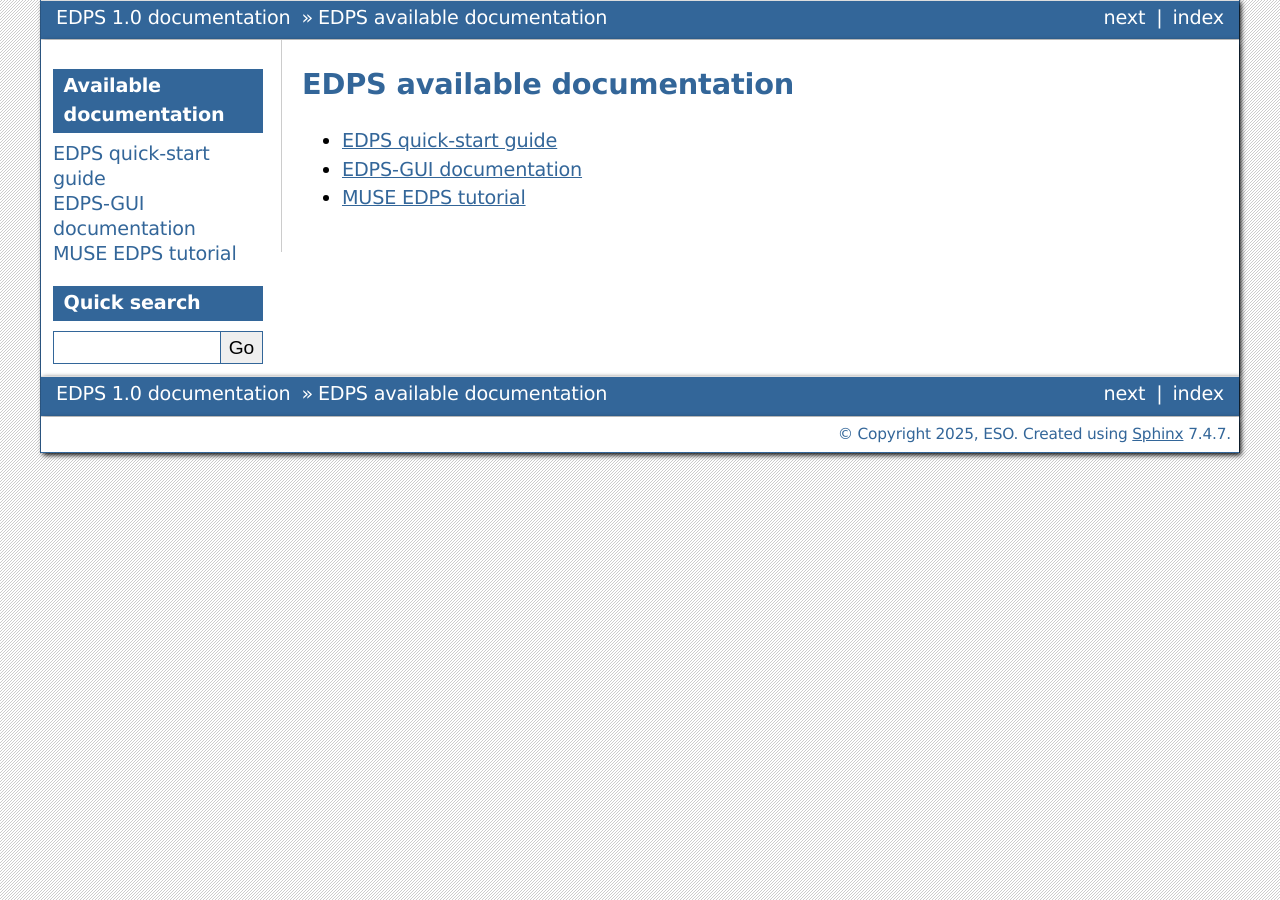
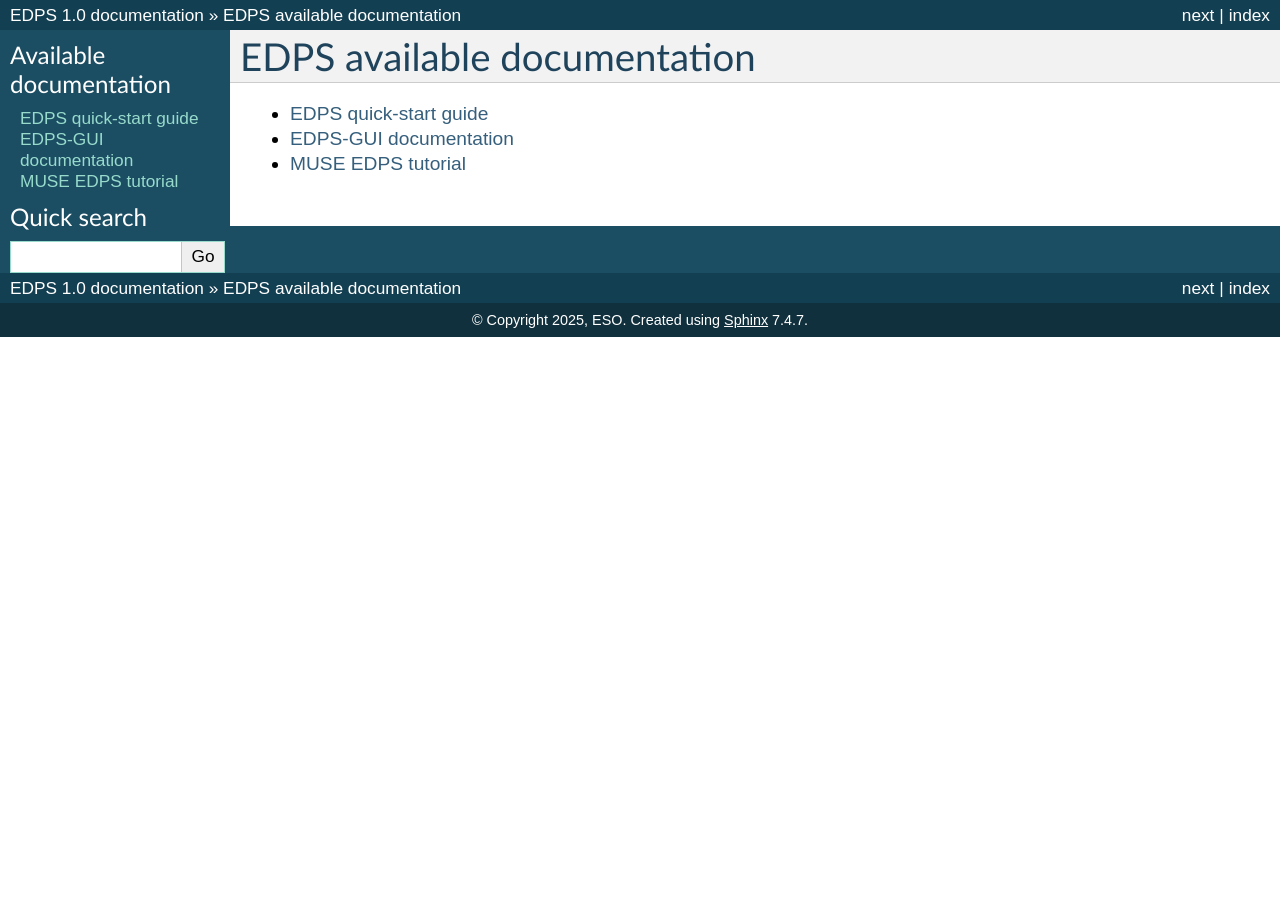
Before and after one commit to lcoccato/edps-docs, a Sphinx documentation site: the page built from source/index.rst, in a window 1280 px wide. Built offline with Sphinx 7.4.7, drawn with Linux system fonts in a browser that asks for light colours.

Commit message:
change style and sidebar depth

```diff
--- a/source/_templates/globaltoc.html
+++ b/source/_templates/globaltoc.html
@@ -1,3 +1,3 @@
 {# Sphinx sidebar template: global table of contents. #}
 <h3><a href="{{ pathto(root_doc)|e }}">{{ _('Available documentation') }}</a></h3>
-{{ toctree(includehidden=theme_globaltoc_includehidden, collapse=theme_globaltoc_collapse, maxdepth=theme_globaltoc_maxdepth) }}
+{{ toctree(includehidden=theme_globaltoc_includehidden, collapse=theme_globaltoc_collapse, maxdepth=2) }}
--- a/source/conf.py
+++ b/source/conf.py
@@ -27,7 +27,7 @@
 # -- Options for HTML output -------------------------------------------------
 # https://www.sphinx-doc.org/en/master/usage/configuration.html#options-for-html-output
 
-html_theme = 'bizstyle'
+html_theme = 'classic'
 html_static_path = ['_static']
 html_css_files = ['lightbox.css']
 html_js_files = ['lightbox.js']
```
